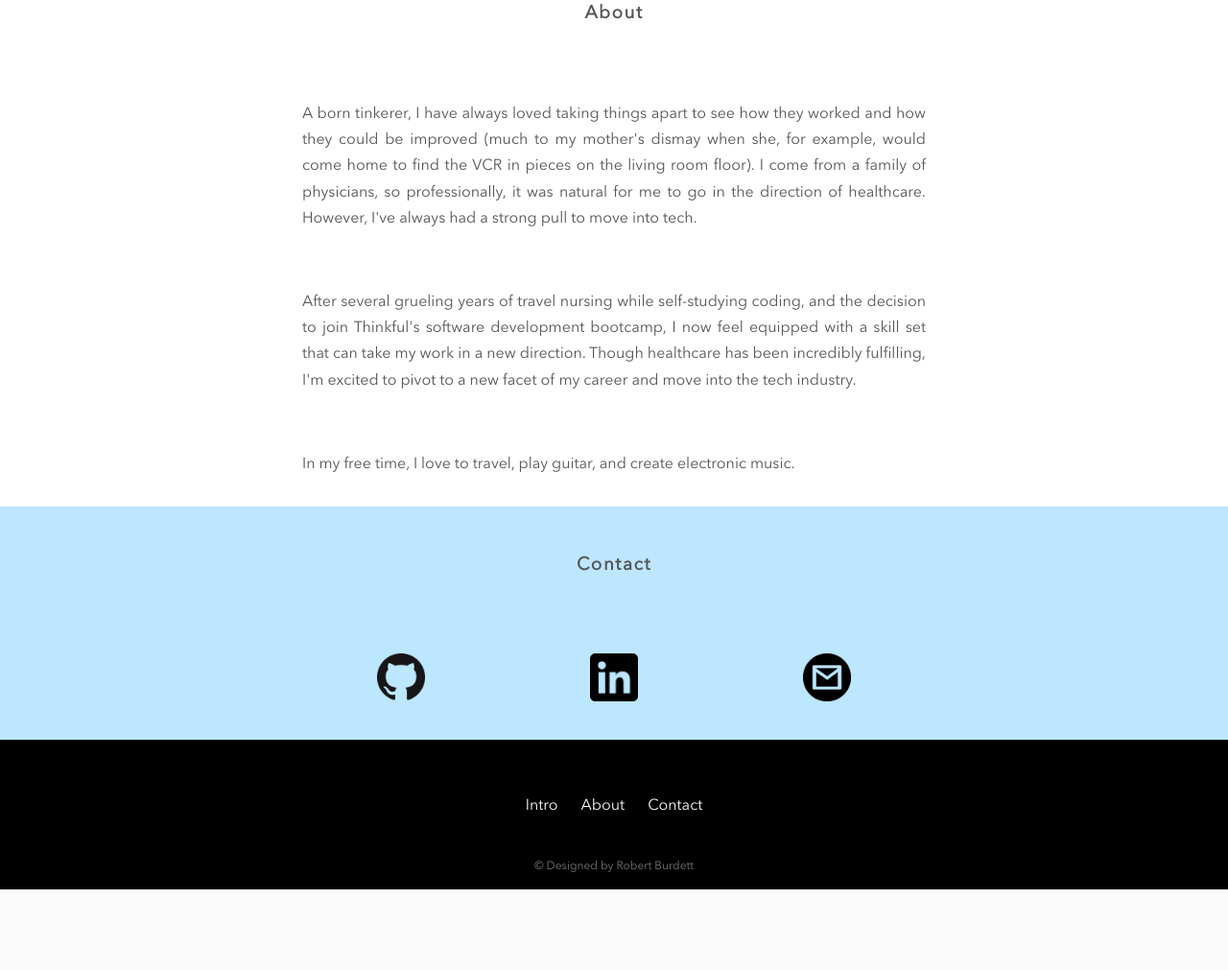
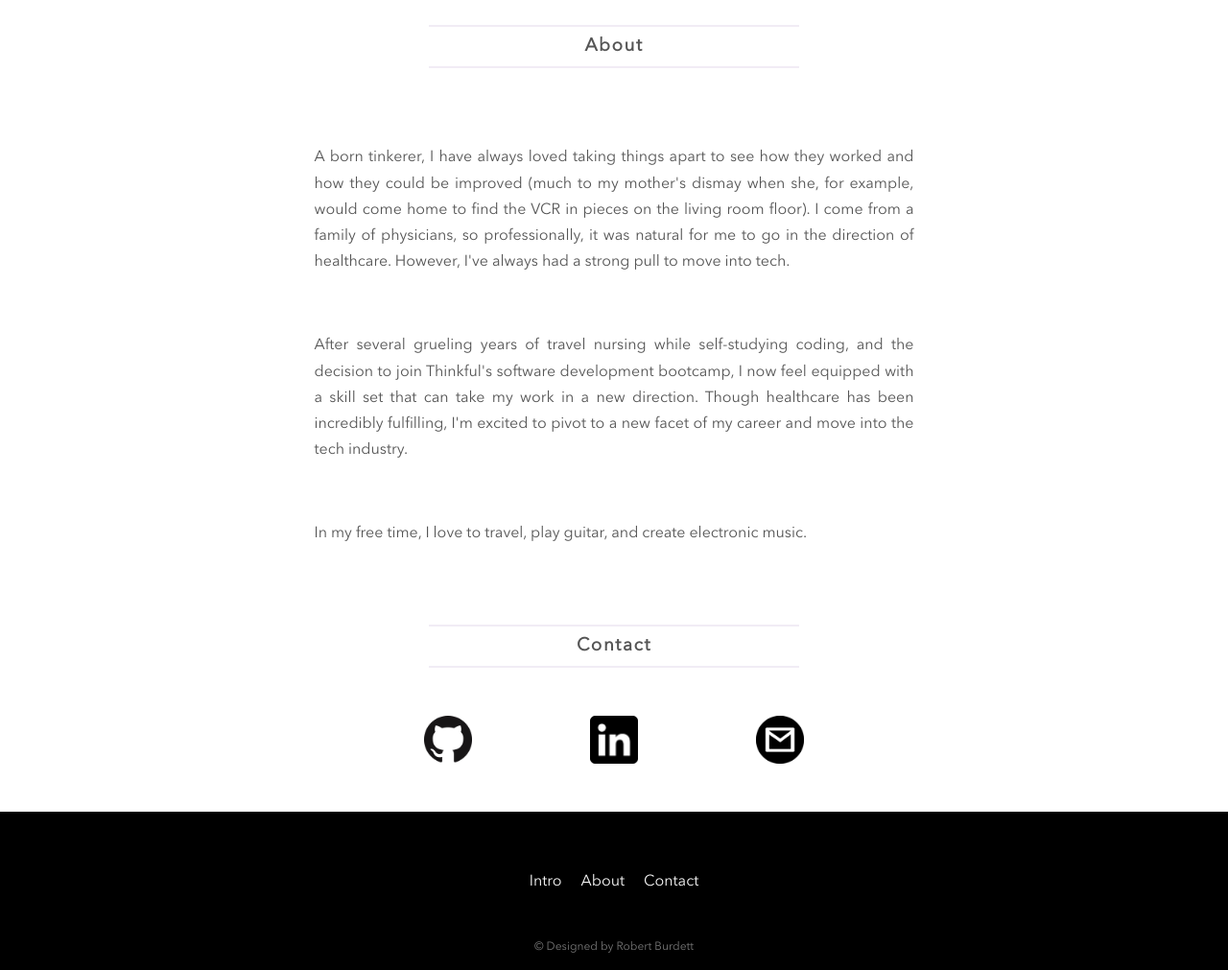
Before and after one commit to rdburdett/Portfolio, a plain HTML site: page index.html in a window 1280 px wide. Shown: the part 1276-2287 px from the top of the page at 96% size. Before the commit the page ends 2203 px from the top, so only its background shows below. Drawn offline with Linux system fonts and the light colour scheme; files whose address does not match are found by name.

Commit message:
update styling and add li ul hr

```diff
--- a/index.html
+++ b/index.html
@@ -20,9 +20,17 @@
         </div>
         <div>
           <nav>
+            <ol>
+              <li>
                 <a href="#intro">Intro</a>
+              </li>
+              <li>
                 <a href="#about">About</a>
+              </li>
+              <li>
                 <a href="#contact">Contact</a>
+              </li>
+            </ol>
           </nav>
         </div>
 
@@ -35,7 +43,7 @@
     <!-- Intro -->
     <section id="intro">
       <header>
-        <h3 class="top-margin">Intro</h3>
+        <h3 class="top-margin"><hr>Intro<hr></h3>
         <p class="center monospace">
           ...Registered Nurse, Music Producer, Sound Engineer, Adventurer, Sushi Lover, Gin Conoisseur, Chihuahua Owner, Snowboarder...
         </p>
@@ -47,7 +55,7 @@
     <!-- About Me -->
     <section id="about">
       <header>
-        <h3>About</h3>
+        <h3><hr>About<hr></h3>
       </header>
       <p>
         A born tinkerer, I have always loved taking things apart to see how they worked and how they could be improved (much to my mother's dismay when she, for example, would come home to find the VCR in pieces on the living room floor). I come from a family of physicians, so professionally, it was natural for me to go in the direction of healthcare. However, I've always had a strong pull to move into tech.
@@ -62,32 +70,46 @@
     <!-- Contact -->
     <section id="contact">
       <header>
-        <h3>Contact</h3>
+        <h3><hr>Contact<hr></h3>
       </header>
-      <p class="box">
+        <ul class="favbox">
+          <li>
             <a id="github-link" class="favicons items" href="https://github.com/rdburdett">
               <img class="faviconsblur" src="media/images/GitHub-Mark/PNG/GitHub-Mark-64px.png" alt="github logo">
               <!-- Github -->
             </a>
+          </li>
+          <li>
             <a id="linkedin-link" class="favicons items" href="https://www.linkedin.com/in/robert-burdett-13676888/">
               <img class="faviconsblur" src="media/images/pngwing.com.png" alt="linkedin logo">
               <!-- LinkedIn -->
             </a>
+          </li>
+          <li>
             <a id="email-link" class="favicons items" href="mailto:rdburdett@gmail.com" target="_blank">
               <img class="faviconsblur" src="media/images/pnghut_libra-computer-keyboard-email-client-gmail-logo.png" alt="gmail logo">
               <!-- LinkedIn -->
             </a>
-      </p>
-
+          </li>
+        </ul>
+        <p class="spacer"></p>
     </section>
   </main>
 
   <footer class= "pagefooter">
     <div>
       <nav>
+        <ol>
+          <li>
             <a href="#intro">Intro</a>
+          </li>
+          <li>
             <a href="#about">About</a>
+          </li>
+          <li>
             <a href="#contact">Contact</a>
+          </li>
+        </ol>
       </nav>
       <p class="signature">
         © Designed by Robert Burdett
--- a/style/style.css
+++ b/style/style.css
@@ -15,7 +15,9 @@
   src: url(../style/jetBrains_Mono/JetBrainsMono-VariableFont_wght.woff) format("woff");
 }
 
-
+:root {
+  --accent-color: rgb(117, 73, 161);
+}
 
 /* //////////////////////// */
 /* ////  Link Styling   /// */
@@ -39,7 +41,7 @@ a:visited {
 }
 
 a:hover {
-  color: rgb(117, 73, 161);
+  color: var(--accent-color);
   transition: 0.2s;
 }
 
@@ -189,7 +191,7 @@ section {
 }
 
 section p {
-  max-width: 650px;
+  max-width: 625px;
   text-align: justify;
   margin: auto;
   padding: 30px 50px;
@@ -207,12 +209,46 @@ p {
 }
 
 ul, ol {
-  margin: 20px;
+  margin: 0px;
+  padding: 0px;
+  list-style: none;
+  display: flex;
+}
+
+ul {
+  justify-content: space-around;
+  padding-left: 50px;
+  padding-right: 50px;
+  max-width: 500px;
+  gap: 20px;
+  margin: auto;
+}
+
+ol {
+  justify-content: center;
+}
+
+.favbox li {
+  height: 50px;
+  width: 50px;
+}
+
+.spacer {
+  height: 50px;
+  margin: 0px;
+  padding: 0px;
 }
 
 li {
+  text-decoration: none;
   /* margin: 10px; */
   line-height: 1.7rem;
+}
+
+hr {
+  border: 1px solid var(--accent-color);
+  opacity: 10%;
+  width: 30%;
 }
 
 .center {
@@ -245,19 +281,14 @@ li {
   padding-bottom: 30px;
 }
 
-#contact {
-  background-color: rgb(189, 230, 255);
-}
-.box {
-  display: flex;
-  flex-direction: row;
-  justify-content: space-around;
-  gap: 15px;
+.favbox {
   padding-left: 100px;
   padding-right: 100px;
 }
+
 .favicons img{
   height: 50px;
+  width: 50px;
   transition: 1s;
 }
 
```
Lines whose indentation alone changed are shown as unchanged.
